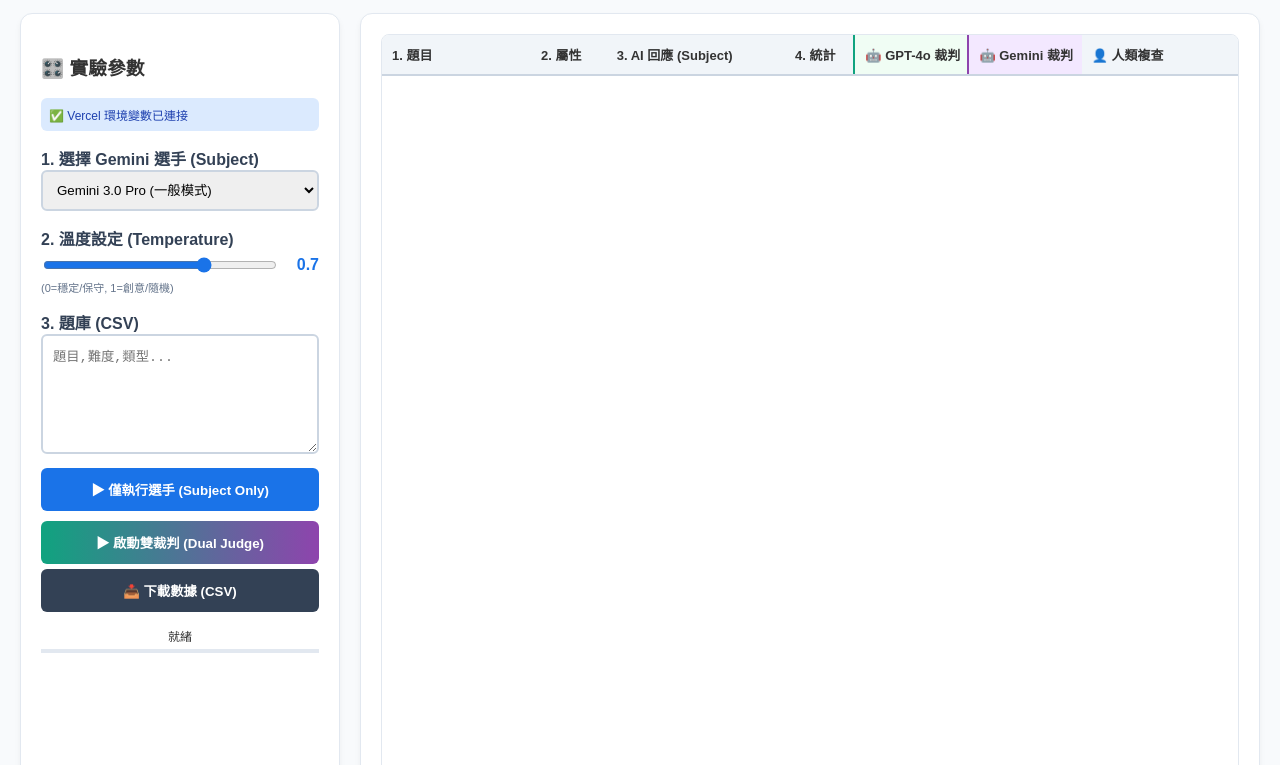
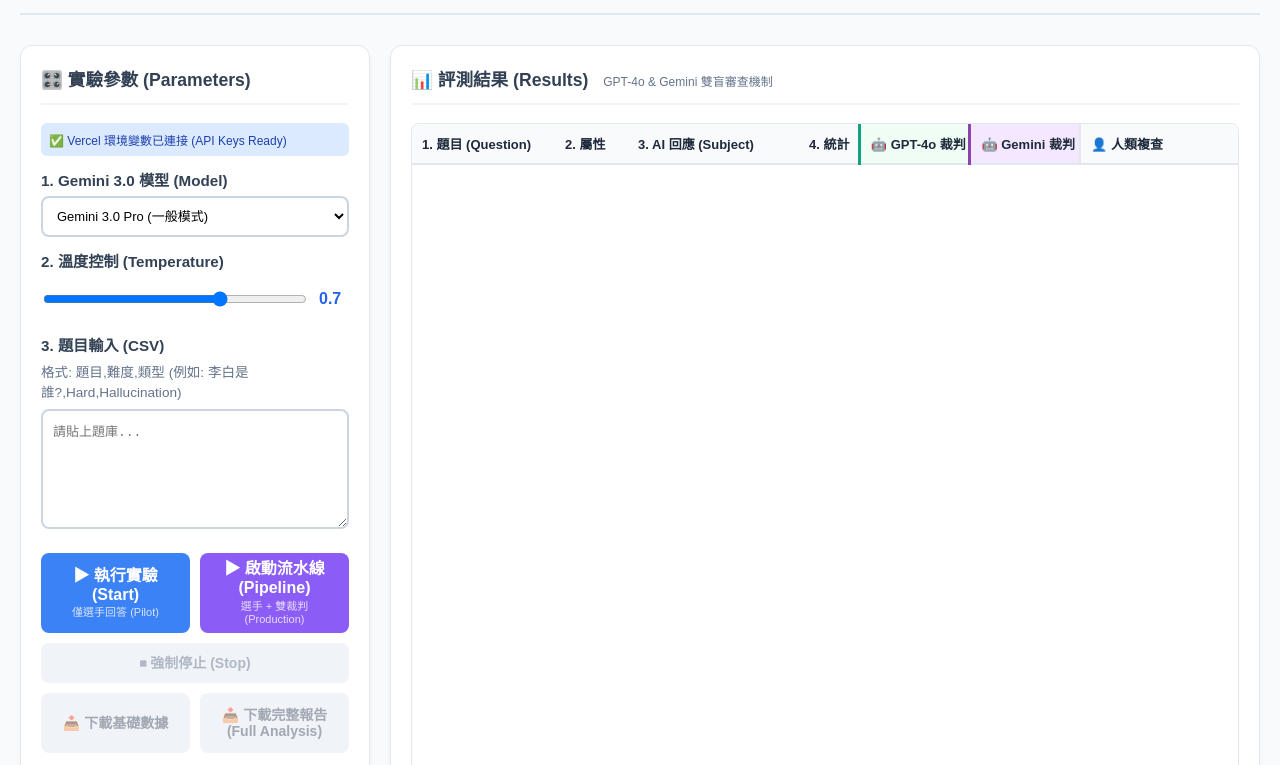
Before and after one commit to yichang1023/Science-Fair-gemini, a website: page index.html in a window 1280 px wide. Shown: the part 93-858 px from the top of the page. Drawn offline with Linux system fonts and the light colour scheme.

Commit message:
Update index.html

```diff
--- a/index.html
+++ b/index.html
@@ -3,77 +3,105 @@
 <head>
     <meta charset="UTF-8">
     <meta name="viewport" content="width=device-width, initial-scale=1.0">
-    <title>🧪 Gemini 3.0 Dual-Judge Lab (V12.1 - With Temp Control)</title>
+    <title>🧪 Gemini 3.0 Dual-Judge Lab (V12.0 Ultimate)</title>
     <style>
-        :root { --primary: #1a73e8; --bg: #f8fafc; --gpt: #10a37f; --gemini: #8e44ad; }
-        body { font-family: "Google Sans", "Microsoft JhengHei", sans-serif; background: var(--bg); padding: 20px; max-width: 1800px; margin: 0 auto; color: #333; }
+        /* V12.0 核心樣式定義 */
+        :root { --primary: #2563eb; --judge-gpt: #10a37f; --judge-gemini: #8e44ad; --bg: #f8fafc; --card: #ffffff; --success: #10b981; --danger: #ef4444; }
+        body { font-family: "Google Sans", "Microsoft JhengHei", sans-serif; background: var(--bg); padding: 20px; max-width: 1800px; margin: 0 auto; color: #1e293b; }
 
-        header { text-align: center; border-bottom: 2px solid #e2e8f0; margin-bottom: 20px; padding-bottom: 10px; }
-        h1 { margin: 0; color: #0f172a; font-weight: 800; }
+        header { text-align: center; padding-bottom: 20px; border-bottom: 2px solid #e2e8f0; margin-bottom: 30px; }
+        h1 { margin: 0; font-size: 2em; font-weight: 800; color: #0f172a; }
+        .badge { background: linear-gradient(90deg, #4285f4, #8e44ad); color: #fff; padding: 5px 12px; border-radius: 20px; font-size: 0.8em; font-weight: bold; font-family: monospace; }
 
-        .container { display: grid; grid-template-columns: 320px 1fr; gap: 20px; }
-        .card { background: white; padding: 20px; border-radius: 12px; box-shadow: 0 4px 6px rgba(0,0,0,0.05); border: 1px solid #e2e8f0; }
+        .container { display: grid; grid-template-columns: 350px 1fr; gap: 20px; }
+        .card { background: var(--card); padding: 20px; border-radius: 12px; box-shadow: 0 4px 6px -1px rgba(0,0,0,0.05); border: 1px solid #e2e8f0; }
+        .card h3 { margin-top: 0; border-bottom: 2px solid #f1f5f9; padding-bottom: 12px; font-size: 1.1em; color: #334155; }
 
-        label { display: block; font-weight: bold; margin-top: 15px; color: #334155; }
-        select, textarea { width: 100%; padding: 10px; border: 2px solid #cbd5e1; border-radius: 6px; box-sizing: border-box; }
-        textarea { height: 120px; font-family: monospace; }
+        /* 輸入元件 */
+        label { display: block; font-weight: 700; margin-bottom: 6px; color: #334155; font-size: 0.95em; margin-top: 12px; }
+        .hint { font-size: 0.85em; color: #64748b; margin-bottom: 8px; font-weight: normal; }
 
-        /* 溫度滑桿樣式 */
-        .range-container { display: flex; align-items: center; gap: 10px; margin-top: 5px; }
-        input[type=range] { flex: 1; accent-color: var(--primary); }
-        .temp-val { font-weight: bold; color: var(--primary); min-width: 30px; text-align: right; }
+        select, textarea, input[type="range"] { width: 100%; padding: 10px; border: 2px solid #cbd5e1; border-radius: 8px; font-size: 13px; background: #fff; box-sizing: border-box; }
+        select:focus, textarea:focus { border-color: var(--primary); outline: none; }
+        textarea { height: 120px; font-family: monospace; resize: vertical; }
 
-        button { width: 100%; padding: 12px; border: none; border-radius: 6px; font-weight: bold; cursor: pointer; margin-top: 10px; color: white; }
-        .btn-start { background: #1a73e8; } .btn-start:hover { background: #1557b0; }
-        .btn-pipe { background: linear-gradient(90deg, var(--gpt), var(--gemini)); } .btn-pipe:hover { opacity: 0.9; }
-        .btn-csv { background: #334155; margin-top: 5px; }
+        /* 溫度滑桿 */
+        .range-wrap { display: flex; align-items: center; gap: 10px; margin-bottom: 10px; }
+        .range-val { font-weight: bold; color: var(--primary); min-width: 30px; }
 
-        .table-wrap { height: 750px; overflow-y: auto; border: 1px solid #e2e8f0; border-radius: 8px; }
+        /* V12.0 按鈕群組 (還原圖片樣式) */
+        .btn-grid { display: grid; grid-template-columns: 1fr 1fr; gap: 10px; margin-top: 20px; }
+        .btn-full { grid-column: span 2; }
+
+        button { padding: 12px; border: none; border-radius: 8px; font-weight: 700; cursor: pointer; color: white; transition: 0.2s; font-size: 14px; display: flex; align-items: center; justify-content: center; flex-direction: column; line-height: 1.2; }
+
+        .btn-start { background: #3b82f6; height: 80px; font-size: 16px; } .btn-start:hover { background: #2563eb; }
+        .btn-pipe { background: #8b5cf6; height: 80px; font-size: 16px; } .btn-pipe:hover { background: #7c3aed; }
+
+        .btn-stop { background: #e2e8f0; color: #64748b; font-weight: 800; } .btn-stop:hover { background: #cbd5e1; color: #475569; }
+        .btn-stop.active { background: #ef4444; color: white; } .btn-stop.active:hover { background: #dc2626; }
+
+        .btn-csv { background: #e2e8f0; color: #475569; height: 60px; } .btn-csv:hover { background: #cbd5e1; }
+        .btn-report { background: #e2e8f0; color: #475569; height: 60px; } .btn-report:hover { background: #cbd5e1; }
+
+        button:disabled { opacity: 0.5; cursor: not-allowed; }
+        button.ready { background: #10b981; color: white; } /* 下載準備好時變綠色 */
+
+        /* 表格優化 */
+        .table-container { height: 800px; overflow-y: auto; border: 1px solid #e2e8f0; border-radius: 8px; }
         table { width: 100%; border-collapse: collapse; font-size: 13px; table-layout: fixed; }
-        th { background: #f1f5f9; padding: 10px; text-align: left; position: sticky; top: 0; z-index: 10; border-bottom: 2px solid #cbd5e1; white-space: nowrap; }
+        th { background: #f8fafc; padding: 10px; text-align: left; position: sticky; top: 0; z-index: 10; border-bottom: 2px solid #e2e8f0; white-space: nowrap; }
         td { padding: 8px; border-bottom: 1px solid #f1f5f9; vertical-align: top; word-wrap: break-word; }
 
-        .col-q { width: 18%; } .col-meta { width: 8%; } .col-a { width: 22%; } .col-stat { width: 7%; }
-        .col-judge1 { width: 13%; background: #f0fdf4; border-left: 2px solid var(--gpt); }
-        .col-judge2 { width: 13%; background: #f3e8ff; border-left: 2px solid var(--gemini); }
-        .col-human { width: 19%; }
+        /* 七大欄位寬度設定 */
+        .col-q { width: 18%; }
+        .col-meta { width: 8%; }
+        .col-a { width: 22%; }
+        .col-stat { width: 6%; text-align: center; }
+        .col-judge1 { width: 13%; background: #f0fdf4; border-left: 3px solid var(--judge-gpt); }
+        .col-judge2 { width: 13%; background: #f3e8ff; border-left: 3px solid var(--judge-gemini); }
+        .col-human { width: 20%; border-left: 2px solid #e2e8f0; }
 
-        .tag { display: inline-block; padding: 2px 5px; border-radius: 4px; font-size: 11px; margin-bottom: 2px; font-weight: bold; }
-        .tag-hard { background: #fee2e2; color: #991b1b; } .tag-type { background: #e0f2fe; color: #075985; }
-        .stat-badge { display: block; font-family: monospace; font-size: 11px; color: #64748b; background: #f1f5f9; padding: 2px; border-radius: 3px; margin-bottom: 2px; text-align: center; }
+        /* 標籤樣式 */
+        .tag { display: inline-block; padding: 2px 5px; border-radius: 4px; font-size: 10px; margin-bottom: 2px; font-weight: bold; }
+        .bg-hard { background: #fee2e2; color: #991b1b; } .bg-type { background: #e0f2fe; color: #075985; }
+        .stat-badge { display: block; background: #f1f5f9; border-radius: 4px; padding: 2px; margin-bottom: 2px; font-family: monospace; font-size: 11px; text-align: center; color: #64748b; }
 
-        .judge-res { font-weight: bold; margin-bottom: 4px; display: block; }
-        .res-OK { color: #16a34a; } .res-Type_A { color: #dc2626; } .res-Type_B { color: #ea580c; } .res-Type_C { color: #ca8a04; } .res-Type_D { color: #475569; }
-        .reason { font-size: 11px; color: #333; display: block; line-height: 1.2; }
+        /* 裁判結果樣式 */
+        .judge-box { font-family: monospace; font-size: 12px; }
+        .res-type { font-weight: bold; display: block; margin-bottom: 2px; }
+        .res-reason { font-size: 11px; color: #475569; display: block; line-height: 1.2; }
+        .conflict { background-color: #fffbe6; } /* 衝突亮燈 */
 
-        .h-btns { display: flex; gap: 2px; flex-wrap: wrap; }
-        .h-btn { flex: 1; padding: 4px; font-size: 10px; border: 1px solid #cbd5e1; background: white; cursor: pointer; border-radius: 4px; }
-        .h-btn.selected { background: #334155; color: white; border-color: #334155; }
-        .conflict { background-color: #fffbe6; }
-        .loading { color: #94a3b8; font-style: italic; }
+        /* 人類評分按鈕 */
+        .eval-btns { display: flex; flex-wrap: wrap; gap: 3px; }
+        .eval-btn { padding: 4px; font-size: 10px; border: 1px solid #cbd5e1; background: white; color: #64748b; cursor: pointer; flex: 1; text-align: center; border-radius: 4px; height: auto; display: block; font-weight: normal; }
+        .eval-btn:hover { background: #f1f5f9; }
+        .eval-btn.selected { background: #334155; color: white; border-color: #334155; }
     </style>
 </head>
 <body>
 
 <header>
-    <h1>🧪 Gemini 3.0 Dual-Judge Lab</h1>
-    <div style="font-size: 0.9em; color: #666;">RQ1/RQ2/RQ3 Pipeline with Temperature Control</div>
+    <h1>🧪 2026 Gemini 3.0 Dual-Judge Lab</h1>
+    <div style="margin-top:10px;"><span class="badge">V12.0 ULTIMATE EDITION</span></div>
 </header>
 
 <div class="container">
     <div class="card">
-        <h3>🎛️ 實驗參數</h3>
+        <h3>🎛️ 實驗參數 (Parameters)</h3>
+
         <div style="background:#dbeafe; color:#1e40af; padding:8px; border-radius:6px; font-size:12px; margin-bottom:10px;">
-            ✅ Vercel 環境變數已連接
+            ✅ Vercel 環境變數已連接 (API Keys Ready)
         </div>
 
-        <label>1. 選擇 Gemini 選手 (Subject)</label>
+        <label>1. Gemini 3.0 模型 (Model)</label>
         <select id="modelSelect">
             <optgroup label="RQ1: 安全性 (Safety)">
                 <option value="gemini-3-pro-standard">Gemini 3.0 Pro (一般模式)</option>
                 <option value="gemini-3-pro-safe">Gemini 3.0 Pro (高安全模式)</option>
             </optgroup>
-            <optgroup label="RQ2: 記憶與規模 (Efficiency)">
+            <optgroup label="RQ2: 規模與記憶 (Efficiency)">
                 <option value="gemini-3-pro">Gemini 3.0 Pro (旗艦版)</option>
                 <option value="gemini-3-flash">Gemini 3.0 Flash (輕量版)</option>
             </optgroup>
@@ -83,30 +111,51 @@
             </optgroup>
         </select>
 
-        <label>2. 溫度設定 (Temperature)</label>
-        <div class="range-container">
-            <input type="range" id="tempRange" min="0" max="1" step="0.1" value="0.7" oninput="document.getElementById('tempDisplay').innerText = this.value">
-            <span id="tempDisplay" class="temp-val">0.7</span>
+        <label>2. 溫度控制 (Temperature)</label>
+        <div class="range-wrap">
+            <input type="range" id="tempRange" min="0" max="1" step="0.1" value="0.7" oninput="document.getElementById('tempVal').innerText=this.value">
+            <span class="range-val" id="tempVal">0.7</span>
         </div>
-        <div style="font-size:11px; color:#64748b; margin-top:4px;">(0=穩定/保守, 1=創意/隨機)</div>
 
-        <label>3. 題庫 (CSV)</label>
-        <textarea id="csvInput" placeholder="題目,難度,類型..."></textarea>
+        <label>3. 題目輸入 (CSV)</label>
+        <div class="hint">格式: 題目,難度,類型 (例如: 李白是誰?,Hard,Hallucination)</div>
+        <textarea id="csvInput" placeholder="請貼上題庫..."></textarea>
 
-        <button class="btn-start" onclick="startExp(false)" id="btnSimple">▶ 僅執行選手 (Subject Only)</button>
-        <button class="btn-pipe" onclick="startExp(true)" id="btnDual">▶ 啟動雙裁判 (Dual Judge)</button>
-        <button class="btn-csv" onclick="downloadCSV()">📥 下載數據 (CSV)</button>
+        <div class="btn-grid">
+            <button class="btn-start" onclick="startExp(false)" id="btnStart">
+                ▶ 執行實驗 (Start)
+                <span style="font-size:11px; opacity:0.8; font-weight:normal; margin-top:2px;">僅選手回答 (Pilot)</span>
+            </button>
+            <button class="btn-pipe" onclick="startExp(true)" id="btnPipe">
+                ▶ 啟動流水線 (Pipeline)
+                <span style="font-size:11px; opacity:0.8; font-weight:normal; margin-top:2px;">選手 + 雙裁判 (Production)</span>
+            </button>
 
-        <div style="margin-top:15px; font-size:12px; text-align:center;" id="statusText">就緒</div>
-        <div style="height:4px; background:#e2e8f0; margin-top:5px;"><div id="progressBar" style="width:0%; height:100%; background:#1a73e8; transition:0.3s;"></div></div>
+            <button class="btn-stop btn-full" onclick="stopExp()" id="btnStop" disabled>
+                ⏹ 強制停止 (Stop)
+            </button>
+
+            <button class="btn-csv" onclick="downloadCSV('basic')" id="btnCsv" disabled>
+                📥 下載基礎數據
+            </button>
+            <button class="btn-report" onclick="downloadCSV('full')" id="btnReport" disabled>
+                📥 下載完整報告 (Full Analysis)
+            </button>
+        </div>
+
+        <div style="margin-top:15px; height:6px; background:#e2e8f0; border-radius:3px; overflow:hidden;">
+            <div id="progressBar" style="height:100%; width:0%; background:#2563eb; transition:0.3s;"></div>
+        </div>
+        <div id="statusText" style="text-align:center; font-size:12px; color:#64748b; margin-top:5px;">準備就緒</div>
     </div>
 
     <div class="card">
-        <div class="table-wrap">
+        <h3>📊 評測結果 (Results) <span style="font-size:12px; color:#64748b; font-weight:normal; margin-left:10px;">GPT-4o & Gemini 雙盲審查機制</span></h3>
+        <div class="table-container">
             <table id="resTable">
                 <thead>
                     <tr>
-                        <th class="col-q">1. 題目</th>
+                        <th class="col-q">1. 題目 (Question)</th>
                         <th class="col-meta">2. 屬性</th>
                         <th class="col-a">3. AI 回應 (Subject)</th>
                         <th class="col-stat">4. 統計</th>
@@ -125,12 +174,12 @@
     let resultsLog = [];
     let isRunning = false;
 
-    async function startExp(useJudges) {
+    async function startExp(usePipeline) {
         const csv = document.getElementById('csvInput').value.trim();
         const model = document.getElementById('modelSelect').value;
-        const temperature = parseFloat(document.getElementById('tempRange').value); // 取得溫度
+        const temp = parseFloat(document.getElementById('tempRange').value);
 
-        if(!csv) return alert("請輸入題目！");
+        if(!csv) return alert("請貼上題庫！");
 
         const lines = csv.split('\n');
         document.querySelector('tbody').innerHTML = "";
@@ -139,69 +188,78 @@
         updateUI(true);
 
         for(let i=0; i<lines.length; i++) {
-            if(!lines[i].trim()) continue;
-            const parts = lines[i].split(',');
+            if(!isRunning) break;
+            const line = lines[i].trim();
+            if(!line) continue;
+
+            const parts = line.split(',');
             const question = parts[0];
             const diff = parts[1] || "-";
             const type = parts[2] || "-";
 
+            // 更新進度條
             document.getElementById('progressBar').style.width = ((i+1)/lines.length)*100 + "%";
             document.getElementById('statusText').innerText = `正在測試第 ${i+1}/${lines.length} 題...`;
 
+            // 建立表格行
             const tr = document.createElement('tr');
             tr.innerHTML = `
-                <td><div style="font-weight:bold; margin-bottom:4px;">#${i+1}</div>${question}</td>
-                <td><span class="tag tag-hard">${diff}</span><br><span class="tag tag-type">${type}</span></td>
-                <td class="loading">思考中 (Temp: ${temperature})...</td>
-                <td>-</td>
+                <td><div style="font-weight:bold;margin-bottom:4px;color:#94a3b8">#${i+1}</div>${question}</td>
+                <td><span class="tag bg-hard">${diff}</span><br><span class="tag bg-type">${type}</span></td>
+                <td style="color:#64748b; font-style:italic;">思考中...</td>
+                <td style="text-align:center;">-</td>
                 <td>-</td>
                 <td>-</td>
                 <td>
-                    <div class="h-btns" id="btns-${i}">
-                        <button class="h-btn" onclick="setHuman(${i}, 'OK', this)">OK</button>
-                        <button class="h-btn" onclick="setHuman(${i}, 'Type_A', this)">A</button>
-                        <button class="h-btn" onclick="setHuman(${i}, 'Type_B', this)">B</button>
-                        <button class="h-btn" onclick="setHuman(${i}, 'Type_C', this)">C</button>
-                        <button class="h-btn" onclick="setHuman(${i}, 'Type_D', this)">D</button>
+                    <div class="eval-btns" id="btns-${i}">
+                        <button class="eval-btn" onclick="setHuman(${i}, 'OK', this)">OK</button>
+                        <button class="eval-btn" onclick="setHuman(${i}, 'Type_A', this)">A</button>
+                        <button class="eval-btn" onclick="setHuman(${i}, 'Type_B', this)">B</button>
+                        <button class="eval-btn" onclick="setHuman(${i}, 'Type_C', this)">C</button>
+                        <button class="eval-btn" onclick="setHuman(${i}, 'Type_D', this)">D</button>
                     </div>
                 </td>
             `;
             document.querySelector('tbody').appendChild(tr);
             tr.scrollIntoView({behavior: "smooth"});
 
+            // 1. 執行選手回答
             const startT = Date.now();
             let answer = "";
             try {
-                // 1. 呼叫選手 (傳入 temperature)
                 const res = await fetch('/api/generate', {
                     method: 'POST',
                     headers: {'Content-Type': 'application/json'},
-                    body: JSON.stringify({ prompt: question, model: model, temperature: temperature })
+                    body: JSON.stringify({ prompt: question, model: model, temperature: temp })
                 });
                 const data = await res.json();
                 answer = data.result || "Error";
             } catch(e) { answer = "API Error"; }
+
             const latency = Date.now() - startT;
             const len = answer.length;
 
-            tr.children[2].innerHTML = answer;
-            tr.children[2].classList.remove('loading');
+            tr.children[2].innerHTML = answer; // 填入回答
+            tr.children[2].style.color = "#1e293b";
+            tr.children[2].style.fontStyle = "normal";
             tr.children[3].innerHTML = `<span class="stat-badge">${len}字</span><span class="stat-badge">${latency}ms</span>`;
 
+            // 2. 執行流水線 (雙裁判)
             let gptRes = {type:"-", reason:""};
             let geminiRes = {type:"-", reason:""};
 
-            // 2. 呼叫雙裁判 (裁判不需要 Temperature，保持客觀 0.1)
-            if(useJudges) {
-                tr.children[4].innerText = "⏳";
-                tr.children[5].innerText = "⏳";
+            if(usePipeline) {
+                tr.children[4].innerText = "⏳ 評分...";
+                tr.children[5].innerText = "⏳ 評分...";
+
                 const judgePrompt = `題目: ${question}\n選手回答: ${answer}\n(請評分)`;
 
+                // 平行呼叫
                 const [p1, p2] = await Promise.allSettled([
                     fetch('/api/generate', {
                         method: 'POST',
                         headers: {'Content-Type': 'application/json'},
-                        body: JSON.stringify({ prompt: judgePrompt, model: 'gpt-4o-judge' }) // 裁判不吃前端 Temp
+                        body: JSON.stringify({ prompt: judgePrompt, model: 'gpt-4o-judge' })
                     }).then(r => r.json()),
                     fetch('/api/generate', {
                         method: 'POST',
@@ -210,20 +268,30 @@
                     }).then(r => r.json())
                 ]);
 
+                // 顯示 GPT 結果
                 if(p1.status==='fulfilled') {
-                    try { gptRes = JSON.parse(p1.value.result); tr.children[4].innerHTML = `<span class="judge-res res-${gptRes.type}">${gptRes.type}</span><span class="reason">${gptRes.reason}</span>`; } catch(e) { tr.children[4].innerText = "Error"; }
+                    try {
+                        gptRes = JSON.parse(p1.value.result);
+                        tr.children[4].innerHTML = `<div class="judge-box"><span class="res-type" style="color:#10a37f">${gptRes.type}</span><span class="res-reason">${gptRes.reason}</span></div>`;
+                    } catch(e) { tr.children[4].innerText = "JSON Error"; }
                 }
+                // 顯示 Gemini 結果
                 if(p2.status==='fulfilled') {
-                    try { geminiRes = JSON.parse(p2.value.result); tr.children[5].innerHTML = `<span class="judge-res res-${geminiRes.type}">${geminiRes.type}</span><span class="reason">${geminiRes.reason}</span>`; } catch(e) { tr.children[5].innerText = "Error"; }
+                    try {
+                        geminiRes = JSON.parse(p2.value.result);
+                        tr.children[5].innerHTML = `<div class="judge-box"><span class="res-type" style="color:#8e44ad">${geminiRes.type}</span><span class="res-reason">${geminiRes.reason}</span></div>`;
+                    } catch(e) { tr.children[5].innerText = "JSON Error"; }
                 }
+
+                // 衝突標記
                 if(gptRes.type !== '-' && geminiRes.type !== '-' && gptRes.type !== geminiRes.type) {
                     tr.classList.add('conflict');
                 }
             }
 
-            // 紀錄 Temperature 到 Log
+            // 寫入 Log
             resultsLog.push({
-                id: i+1, q: question, diff, type, model, temperature, answer, len, latency,
+                id: i+1, q: question, diff, type, model, temp, answer, len, latency,
                 gpt_type: gptRes.type, gpt_reason: gptRes.reason,
                 gemini_type: geminiRes.type, gemini_reason: geminiRes.reason,
                 human: ""
@@ -231,35 +299,72 @@
 
             await new Promise(r => setTimeout(r, 1000));
         }
+
         isRunning = false;
         updateUI(false);
-        document.getElementById('statusText').innerText = "✅ 完成";
+        document.getElementById('statusText').innerText = "✅ 實驗完成";
+
+        // 實驗完成後啟用下載按鈕
+        document.getElementById('btnCsv').classList.add('ready');
+        document.getElementById('btnReport').classList.add('ready');
     }
+
+    function stopExp() { isRunning = false; }
 
     window.setHuman = function(idx, val, btn) {
         if(resultsLog[idx]) resultsLog[idx].human = val;
-        const btns = document.getElementById(`btns-${idx}`).querySelectorAll('.h-btn');
-        btns.forEach(b => b.classList.remove('selected'));
+        const parent = document.getElementById(`btns-${idx}`);
+        parent.querySelectorAll('.eval-btn').forEach(b => b.classList.remove('selected'));
         btn.classList.add('selected');
     }
 
-    function downloadCSV() {
-        // 新增 Temperature 欄位
-        let csv = "\uFEFFID,Question,Diff,Type,Model,Temperature,Answer,Length,Latency,GPT_Judge,GPT_Reason,Gemini_Judge,Gemini_Reason,Human_Verify\n";
-        resultsLog.forEach(r => {
-            const safeA = '"' + r.answer.replace(/"/g, '""').replace(/\n/g, ' ') + '"';
-            csv += `${r.id},"${r.q}",${r.diff},${r.type},${r.model},${r.temperature},${safeA},${r.len},${r.latency},${r.gpt_type},"${r.gpt_reason}",${r.gemini_type},"${r.gemini_reason}",${r.human}\n`;
-        });
+    function downloadCSV(mode) {
+        if(resultsLog.length === 0) return;
+        let csv = "";
+
+        if(mode === 'basic') {
+            csv = "\uFEFFID,Question,Model,Answer,Latency,Human_Verify\n";
+            resultsLog.forEach(r => {
+                const safeA = '"' + r.answer.replace(/"/g, '""').replace(/\n/g, ' ') + '"';
+                csv += `${r.id},"${r.q}",${r.model},${safeA},${r.latency},${r.human}\n`;
+            });
+        } else {
+            // Full Report with Judges & Temp
+            csv = "\uFEFFID,Question,Diff,Type,Model,Temperature,Answer,Length,Latency,GPT_Judge,GPT_Reason,Gemini_Judge,Gemini_Reason,Human_Verify\n";
+            resultsLog.forEach(r => {
+                const safeA = '"' + r.answer.replace(/"/g, '""').replace(/\n/g, ' ') + '"';
+                csv += `${r.id},"${r.q}",${r.diff},${r.type},${r.model},${r.temp},${safeA},${r.len},${r.latency},${r.gpt_type},"${r.gpt_reason}",${r.gemini_type},"${r.gemini_reason}",${r.human}\n`;
+            });
+        }
+
         const link = document.createElement("a");
         link.href = URL.createObjectURL(new Blob([csv], {type:'text/csv'}));
-        link.download = `Gemini_Dual_Exp_Temp${resultsLog[0]?.temperature}_${Date.now()}.csv`;
+        link.download = `Gemini_${mode}_${Date.now()}.csv`;
         link.click();
     }
 
     function updateUI(busy) {
-        document.getElementById('btnSimple').disabled = busy;
-        document.getElementById('btnDual').disabled = busy;
+        const startBtn = document.getElementById('btnStart');
+        const pipeBtn = document.getElementById('btnPipe');
+        const stopBtn = document.getElementById('btnStop');
+        const csvBtn = document.getElementById('btnCsv');
+        const rptBtn = document.getElementById('btnReport');
+
+        if(busy) {
+            startBtn.disabled = true;
+            pipeBtn.disabled = true;
+            stopBtn.disabled = false; stopBtn.classList.add('active');
+            csvBtn.disabled = true; csvBtn.classList.remove('ready');
+            rptBtn.disabled = true; rptBtn.classList.remove('ready');
+        } else {
+            startBtn.disabled = false;
+            pipeBtn.disabled = false;
+            stopBtn.disabled = true; stopBtn.classList.remove('active');
+            csvBtn.disabled = false;
+            rptBtn.disabled = false;
+        }
     }
 </script>
+
 </body>
 </html>
```
